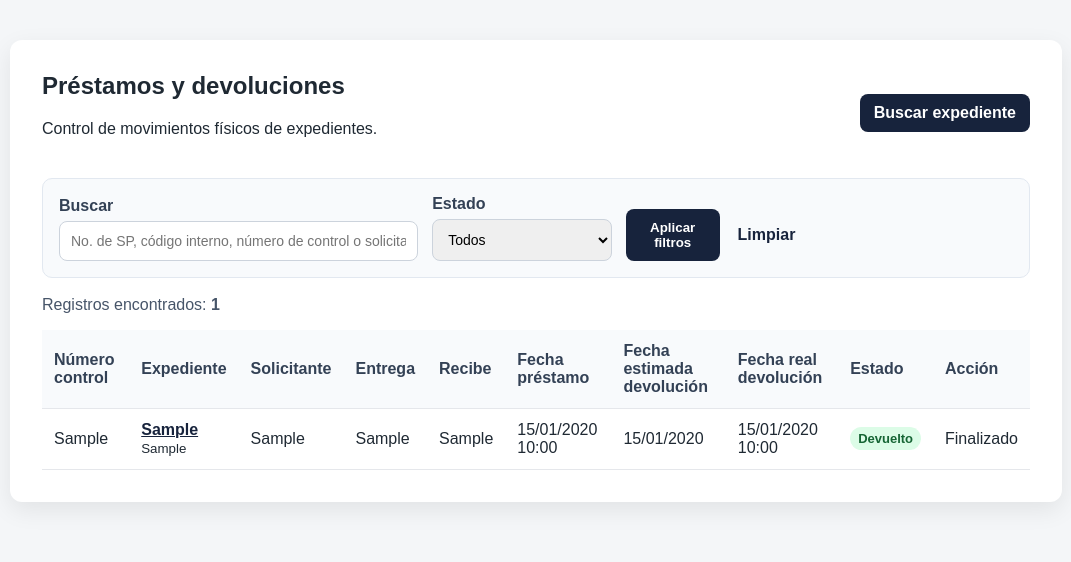
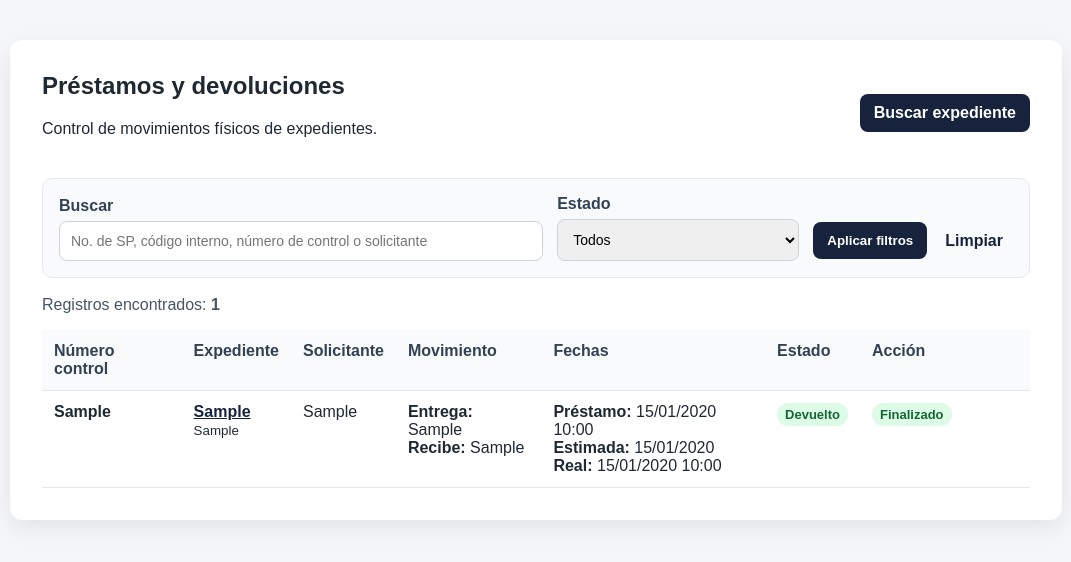
Before and after one commit to RGDeveloper-UCT/SICODE-UCT, a Flask app: page /prestamos in a window 1280 px wide. Shown: the part 69-631 px from the top of the page, without its empty margins (104-1175 px from the left). Run offline with Flask 3, Linux system fonts and the light colour scheme; a user stored in the database is signed in; tables that the repository leaves empty hold one stand-in row (values such as "Sample post").

Commit message:
Mejorar visualizacion de acciones en prestamos

```diff
--- a/app/static/css/estilos.css
+++ b/app/static/css/estilos.css
@@ -510,3 +510,47 @@ td a {
 .indicador-peligro {
     color: #991b1b;
 }
+
+.panel-ancho {
+    max-width: 1250px;
+}
+
+.filtros-prestamos {
+    grid-template-columns: 2fr 1fr auto;
+}
+
+.tabla-prestamos th,
+.tabla-prestamos td {
+    vertical-align: top;
+}
+
+.columna-accion {
+    min-width: 170px;
+    white-space: normal;
+}
+
+.boton-tabla {
+    display: inline-block;
+    padding: 9px 12px;
+    background: #17233c;
+    color: white !important;
+    border-radius: 8px;
+    text-decoration: none;
+    font-weight: bold;
+    text-align: center;
+    line-height: 1.2;
+}
+
+.boton-tabla:hover {
+    background: #24385f;
+}
+
+@media (max-width: 900px) {
+    .filtros-prestamos {
+        grid-template-columns: 1fr;
+    }
+
+    .columna-accion {
+        min-width: 140px;
+    }
+}
--- a/app/templates/prestamos/listado.html
+++ b/app/templates/prestamos/listado.html
@@ -3,7 +3,7 @@
 {% block title %}Préstamos — SICODE-UCT{% endblock %}
 
 {% block content %}
-<section class="panel">
+<section class="panel panel-ancho">
     <div class="encabezado-modulo">
         <div>
             <h1>Préstamos y devoluciones</h1>
@@ -13,7 +13,7 @@
         <a class="boton-secundario" href="{{ url_for('expedientes.listado') }}">Buscar expediente</a>
     </div>
 
-    <form method="GET" class="filtros-expedientes">
+    <form method="GET" class="filtros-expedientes filtros-prestamos">
         <div class="campo-filtro campo-filtro-grande">
             <label>Buscar</label>
             <input type="text" name="q" value="{{ busqueda }}" placeholder="No. de SP, código interno, número de control o solicitante">
@@ -40,25 +40,25 @@
     </p>
 
     <div class="tabla-contenedor">
-        <table>
+        <table class="tabla-prestamos">
             <thead>
                 <tr>
                     <th>Número control</th>
                     <th>Expediente</th>
                     <th>Solicitante</th>
-                    <th>Entrega</th>
-                    <th>Recibe</th>
-                    <th>Fecha préstamo</th>
-                    <th>Fecha estimada devolución</th>
-                    <th>Fecha real devolución</th>
+                    <th>Movimiento</th>
+                    <th>Fechas</th>
                     <th>Estado</th>
-                    <th>Acción</th>
+                    <th class="columna-accion">Acción</th>
                 </tr>
             </thead>
             <tbody>
                 {% for prestamo in prestamos %}
                 <tr>
-                    <td>{{ prestamo.numero_control }}</td>
+                    <td>
+                        <strong>{{ prestamo.numero_control }}</strong>
+                    </td>
+
                     <td>
                         <a href="{{ url_for('expedientes.detalle', expediente_id=prestamo.expediente.id) }}">
                             {{ prestamo.expediente.no_sp }}
@@ -66,24 +66,33 @@
                         <br>
                         <small>{{ prestamo.expediente.codigo_interno }}</small>
                     </td>
+
                     <td>{{ prestamo.solicitante }}</td>
-                    <td>{{ prestamo.persona_entrega }}</td>
-                    <td>{{ prestamo.persona_recibe }}</td>
-                    <td>{{ prestamo.fecha_prestamo.strftime('%d/%m/%Y %H:%M') }}</td>
+
                     <td>
+                        <strong>Entrega:</strong> {{ prestamo.persona_entrega }}<br>
+                        <strong>Recibe:</strong> {{ prestamo.persona_recibe }}
+                    </td>
+
+                    <td>
+                        <strong>Préstamo:</strong> {{ prestamo.fecha_prestamo.strftime('%d/%m/%Y %H:%M') }}<br>
+
+                        <strong>Estimada:</strong>
                         {% if prestamo.fecha_estimada_devolucion %}
                             {{ prestamo.fecha_estimada_devolucion.strftime('%d/%m/%Y') }}
                         {% else %}
                             Sin dato
                         {% endif %}
-                    </td>
-                    <td>
+                        <br>
+
+                        <strong>Real:</strong>
                         {% if prestamo.fecha_real_devolucion %}
                             {{ prestamo.fecha_real_devolucion.strftime('%d/%m/%Y %H:%M') }}
                         {% else %}
                             Pendiente
                         {% endif %}
                     </td>
+
                     <td>
                         {% if prestamo.estado == "En préstamo" %}
                             <span class="badge badge-advertencia">En préstamo</span>
@@ -91,17 +100,20 @@
                             <span class="badge badge-activo">Devuelto</span>
                         {% endif %}
                     </td>
-                    <td>
+
+                    <td class="columna-accion">
                         {% if prestamo.estado == "En préstamo" %}
-                            <a href="{{ url_for('prestamos.devolver', prestamo_id=prestamo.id) }}">Registrar devolución</a>
+                            <a class="boton-tabla" href="{{ url_for('prestamos.devolver', prestamo_id=prestamo.id) }}">
+                                Registrar devolución
+                            </a>
                         {% else %}
-                            Finalizado
+                            <span class="badge badge-activo">Finalizado</span>
                         {% endif %}
                     </td>
                 </tr>
                 {% else %}
                 <tr>
-                    <td colspan="10">No hay préstamos registrados.</td>
+                    <td colspan="7">No hay préstamos registrados.</td>
                 </tr>
                 {% endfor %}
             </tbody>
```
